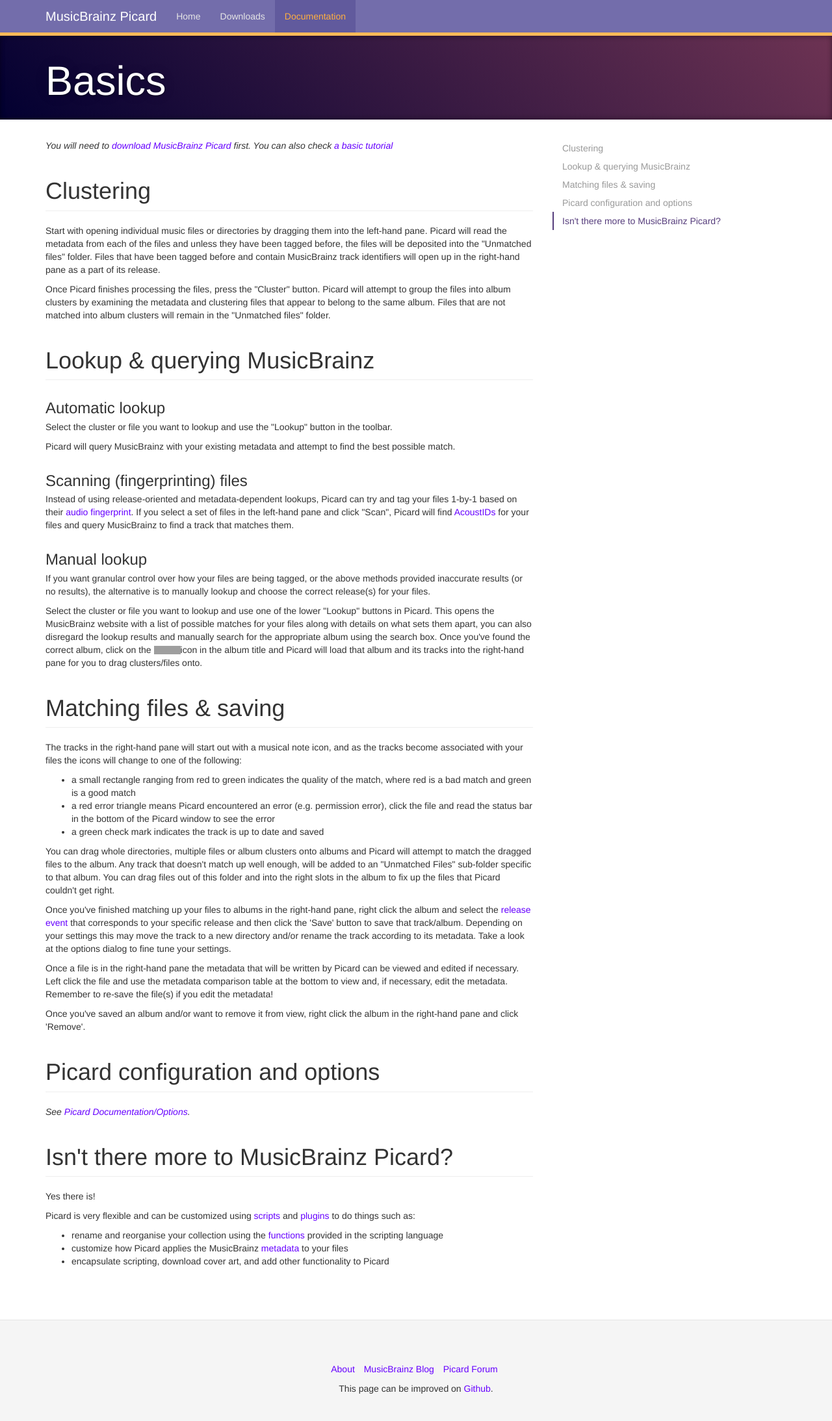
After one commit to metabrainz/picard-website, a Flask app: page /docs/ in a window 1280 px wide. The commit adds this page. Shown: the whole page at 65% size. Run offline with Flask 2, Linux system fonts and the light colour scheme; style sheets or scripts are compiled from the project's sources; parts of the project's set-up code (start-up, migrations or seed data) failed here and were passed over; some libraries are stand-ins or nearby versions; grey boxes are pictures that could not be loaded.

Commit message:
Added a basic documentation page
from: https://musicbrainz.org/doc/MusicBrainz_Picard/Documentation

The doc page design (especially the sidebar) and code has been
copied, like most of this site, from the awesome bootstrap website:
http://getbootstrap.com/components/

A note has been added to the footer, which can quickly take anyone to
the file on Github, so they can edit the doc.

```diff
--- /dev/null
+++ b/static/less/docs.less
@@ -0,0 +1,71 @@
+#docs
+{
+    h1
+    {
+        margin: 40px 0px 20px;
+        padding-bottom: 10px;
+        border-bottom: 1px solid #EEE;
+    }
+
+    h3
+    {
+        margin: 30px 0px 5px;
+    }
+}
+
+#sidebar
+{
+
+    list-style: none outside none;
+
+    a {
+        display: block;
+        padding: 4px 15px;
+        font-size: 14px;
+        color: #999;
+
+        &:hover, &:focus, &:active {
+            color: #563D7C;
+            text-decoration: none;
+            background-color: transparent;
+            padding-left: 14px;
+            border-left: 1px solid #563D7C;
+        }
+    }
+
+    .nav
+    {
+        ul
+        {
+            display: none;
+        }
+
+        .active
+        {
+            ul
+            {
+                display: block;
+                padding-left: 13px;
+                padding-bottom: 10px;
+            }
+        }
+
+        & > .active, & > .active:hover, & > .active:focus
+        {
+            & > a
+            {
+                color: #563D7C;
+                text-decoration: none;
+                background-color: transparent;
+                padding-left: 13px;
+                border-left: 2px solid #563D7C;
+            }
+        }
+    }
+
+    .affix
+    {
+        position: fixed;
+        top: 15px;
+    }
+}
--- a/static/less/site-wide.less
+++ b/static/less/site-wide.less
@@ -1,7 +1,5 @@
 a
 {
-   // text-decoration: underline;
-
    &:visited
    {
       color: darken(@link-color, 20%);
@@ -12,12 +10,12 @@ a
    {
       outline: none !important;
       text-decoration: underline;
-      // border
    }
 }
 
 .navbar
 {
+   margin: 0px;
    border-width: 0 0 5px;
    .navbar-brand
    {
@@ -27,7 +25,6 @@ a
 
 .jumbotron
 {
-   margin-top: -20px;
    padding: 15px;
    color: #FFF;
 
--- a/static/less/styles.less
+++ b/static/less/styles.less
@@ -100,3 +100,5 @@
 @import "pages/downloads.less";
 @import "pages/changelog.less";
 @import "pages/plugins.less";
+
+@import "docs.less";
--- a/templates/base.html
+++ b/templates/base.html
@@ -28,7 +28,7 @@
     {% endblock %}
   </head>
 
-  <body>
+  <body data-spy="scroll" data-target="#sidebar">
     {% block navbar %}
     <div class="navbar navbar-default navbar-static-top" role="navigation">
       <div class="container">
@@ -77,6 +77,11 @@
           <li><a href="http://blog.musicbrainz.org/">MusicBrainz Blog</a></li>
           <li><a href="http://forums.musicbrainz.org/viewforum.php?id=2">Picard Forum</a></li>
         </ul>
+
+        {% if git_doc %}
+            <p>This page can be improved on <a href="https://github.com/musicbrainz/picard-website/blob/master/templates/docs/{{ git_doc }}">Github</a>.</p>
+        {% endif %}
+
       </div>
     </footer>
     {% endblock %}
--- /dev/null
+++ b/templates/docs/basics.html
@@ -0,0 +1,164 @@
+{% extends 'base.html' %}
+{% set active_page = "docs"%}
+{% set git_doc = "basics.html"%}
+{% block title %}Documentation - MusicBrainz Picard{% endblock %}
+{% block content %}
+<div class="jumbotron">
+  <div class="container">
+    <h1>Basics</h1>
+  </div>
+</div>
+<div id="docs" class="container">
+  <div class="row">
+    <div class="col-md-8">
+      <i>
+        You will need to <a href="/downloads/" title="MusicBrainz Picard">download MusicBrainz Picard</a> first.
+        You can also check <a href="http://wiki.musicbrainz.org/How_To_Tag_Files_With_Picard"
+        title="How To Tag Files With Picard">a basic tutorial</a>
+      </i>
+
+      <h1 id="clustering">Clustering</h1>
+      <span>
+        <p>
+          Start with opening individual music files or directories by dragging them into the left-hand pane. Picard
+          will read the metadata from each of the files and unless they have been tagged before, the
+          files will be deposited into the "Unmatched files" folder. Files that have been tagged before
+          and contain MusicBrainz track identifiers will open up in the right-hand pane as a part of
+          its release.
+        </p>
+
+        <p>
+          Once Picard finishes processing the files, press the "Cluster" button. Picard will attempt to group the
+          files into album clusters by examining the metadata and clustering files that appear to belong
+          to the same album. Files that are not matched into album clusters will remain in the "Unmatched
+          files" folder.
+        </p>
+      </span>
+
+      <h1 id="lookup-query-mb">Lookup &amp; querying MusicBrainz</h1>
+      <span>
+        <h3 id="automatic-lookup">Automatic lookup</h3>
+        <p>Select the cluster or file you want to lookup and use the "Lookup" button in the toolbar.</p>
+        <p>Picard will query MusicBrainz with your existing metadata and attempt to find the best possible
+          match.
+        </p>
+
+        <h3 id="scanning-fingerprinting-files">Scanning (fingerprinting) files</h3>
+        <p>
+          Instead of using release-oriented and metadata-dependent lookups, Picard can try and tag your files 1-by-1
+          based on their <a href="http://wiki.musicbrainz.org/Audio_Fingerprint" title="Audio Fingerprint">
+        audio fingerprint</a>. If you select a set of files in the left-hand pane and click "Scan", Picard
+          will find
+          <a href="http://wiki.musicbrainz.org/AcoustID" title="AcoustID">AcoustIDs</a> for your files
+          and query MusicBrainz to find a track that matches them.
+        </p>
+
+        <h3 id="manual-lookup">Manual lookup</h3>
+        <p>
+          If you want granular control over how your files are being tagged, or the above methods provided inaccurate
+          results (or no results), the alternative is to manually lookup and choose the correct release(s)
+          for your files.
+        </p>
+        <p>
+          Select the cluster or file you want to lookup and use one of the lower "Lookup" buttons in Picard. This
+          opens the MusicBrainz website with a list of possible matches for your files along with details
+          on what sets them apart, you can also disregard the lookup results and manually search for
+          the appropriate album using the search box. Once you've found the correct album, click on the
+          <img alt="mblookup-tagger.png" src="https://wiki.musicbrainz.org/-/images/3/39/mblookup-tagger.png" width="41"
+          height="13" />icon in the album title and Picard will load that album and its tracks into the right-hand
+          pane for you to drag clusters/files onto.
+        </p>
+      </span>
+
+      <h1 id="matching-files">Matching files &amp; saving</h1>
+      <span>
+        <p>
+          The tracks in the right-hand pane will start out with a musical note icon, and as the tracks become associated
+          with your files the icons will change to one of the following:
+        </p>
+        <ul>
+          <li>a small rectangle ranging from red to green indicates the quality of the match, where red is
+            a bad match and green is a good match</li>
+
+          <li>a red error triangle means Picard encountered an error (e.g. permission error), click the file
+            and read the status bar in the bottom of the Picard window to see the error</li>
+
+          <li>a green check mark indicates the track is up to date and saved</li>
+        </ul>
+
+        <p>
+          You can drag whole directories, multiple files or album clusters onto albums and Picard will attempt
+          to match the dragged files to the album. Any track that doesn't match up well enough, will
+          be added to an "Unmatched Files" sub-folder specific to that album. You can drag files out
+          of this folder and into the right slots in the album to fix up the files that Picard couldn't
+          get right.
+        </p>
+        <p>
+          Once you've finished matching up your files to albums in the right-hand pane, right click the album and
+          select the <a href="http://wiki.musicbrainz.org/Release_Event" title="Release Event">release event</a> that
+          corresponds to your specific release and then click the 'Save' button to save that track/album.
+          Depending on your settings this may move the track to a new directory and/or rename the track
+          according to its metadata. Take a look at the options dialog to fine tune your settings.
+        </p>
+        <p>
+          Once a file is in the right-hand pane the metadata that will be written by Picard can be viewed and edited
+          if necessary. Left click the file and use the metadata comparison table at the bottom to view
+          and, if necessary, edit the metadata. Remember to re-save the file(s) if you edit the metadata!
+        </p>
+        <p>
+          Once you've saved an album and/or want to remove it from view, right click the album in the right-hand
+          pane and click 'Remove'.
+        </p>
+      </span>
+
+      <h1 id="config">Picard configuration and options</h1>
+      <span>
+        <i>See <a href="http://wiki.musicbrainz.org/Picard_Documentation/Options" title="Picard Documentation/Options">
+          Picard Documentation/Options</a>.</i>
+      </span>
+
+      <h1 id="more">Isn't there more to MusicBrainz Picard?</h1>
+      <span>
+        <p>Yes there is!</p>
+        <p>
+          Picard is very flexible and can be customized using
+          <a href="http://wiki.musicbrainz.org/Picard_Scripting" title="Picard Scripting">scripts</a>
+          and <a href="http://wiki.musicbrainz.org/Picard_Plugins" title="Picard Plugins">plugins</a>
+          to do things such as:
+        </p>
+
+        <ul>
+          <li>rename and reorganise your collection using the
+            <a href="http://wiki.musicbrainz.org/Picard_Scripting#Functions" title="Picard Scripting">functions</a>
+            provided in the scripting language</li>
+
+          <li>customize how Picard applies the MusicBrainz <a href="http://wiki.musicbrainz.org/Picard_Tag_Mapping"
+            title="Picard Tag Mapping">metadata</a> to your files</li>
+
+          <li>encapsulate scripting, download cover art, and add other functionality to Picard</li>
+        </ul>
+      </span>
+    </div>
+
+    <div class="col-md-4">
+      <div id="sidebar" class="hidden-xs">
+        <ul class="nav" data-spy="affix" data-offset-top="200">
+          <li class="active"><a href="#clustering">Clustering</a></li>
+          <li>
+            <a href="#lookup-query-mb">Lookup &amp; querying MusicBrainz</a>
+            <ul class="nav">
+              <li><a href="#automatic-lookup">Automatic lookup</a></li>
+              <li><a href="#scanning-fingerprinting-files">Scanning (fingerprinting) files</a></li>
+              <li><a href="#manual-lookup">Manual lookup</a></li>
+            </ul>
+          </li>
+          <li><a href="#matching-files">Matching files &amp; saving</a></li>
+          <li><a href="#config">Picard configuration and options</a></li>
+          <li><a href="#more">Isn't there more to MusicBrainz Picard?</a></li>
+        </ul>
+        <!-- <a class="back-to-top" href="#top"> Back to top </a> -->
+      </div>
+    </div>
+  </div>
+</div>
+{% endblock %}
--- a/views/__init__.py
+++ b/views/__init__.py
@@ -3,6 +3,7 @@ from flask import render_template
 
 from .changelog import *
 from .plugins import *
+from .docs import *
 from .api import *
 
 
--- /dev/null
+++ b/views/docs.py
@@ -0,0 +1,8 @@
+from app import app
+from flask import render_template
+
+
+@app.route('/docs/')
+@app.route('/docs/basics/')
+def show_docs():
+    return render_template('docs/basics.html')
```
